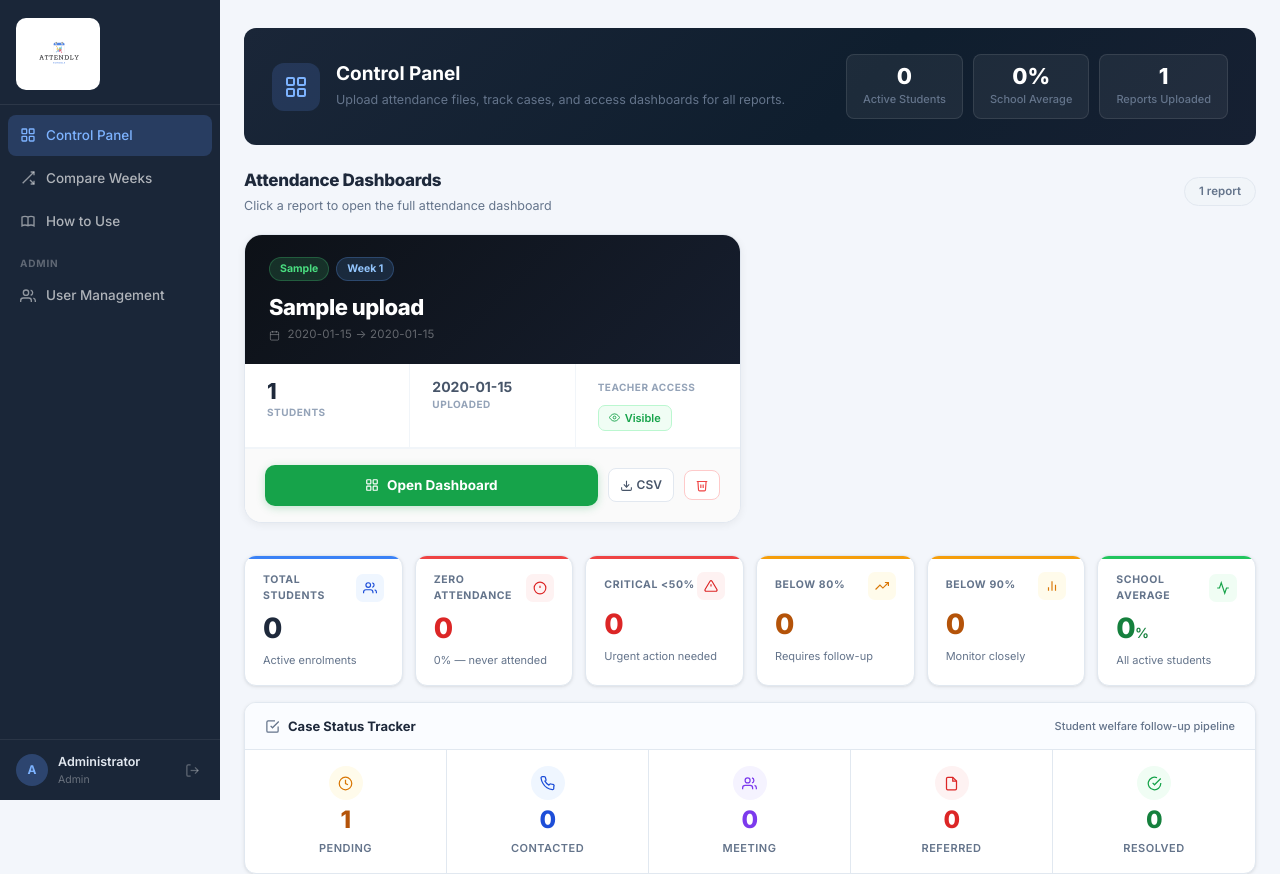
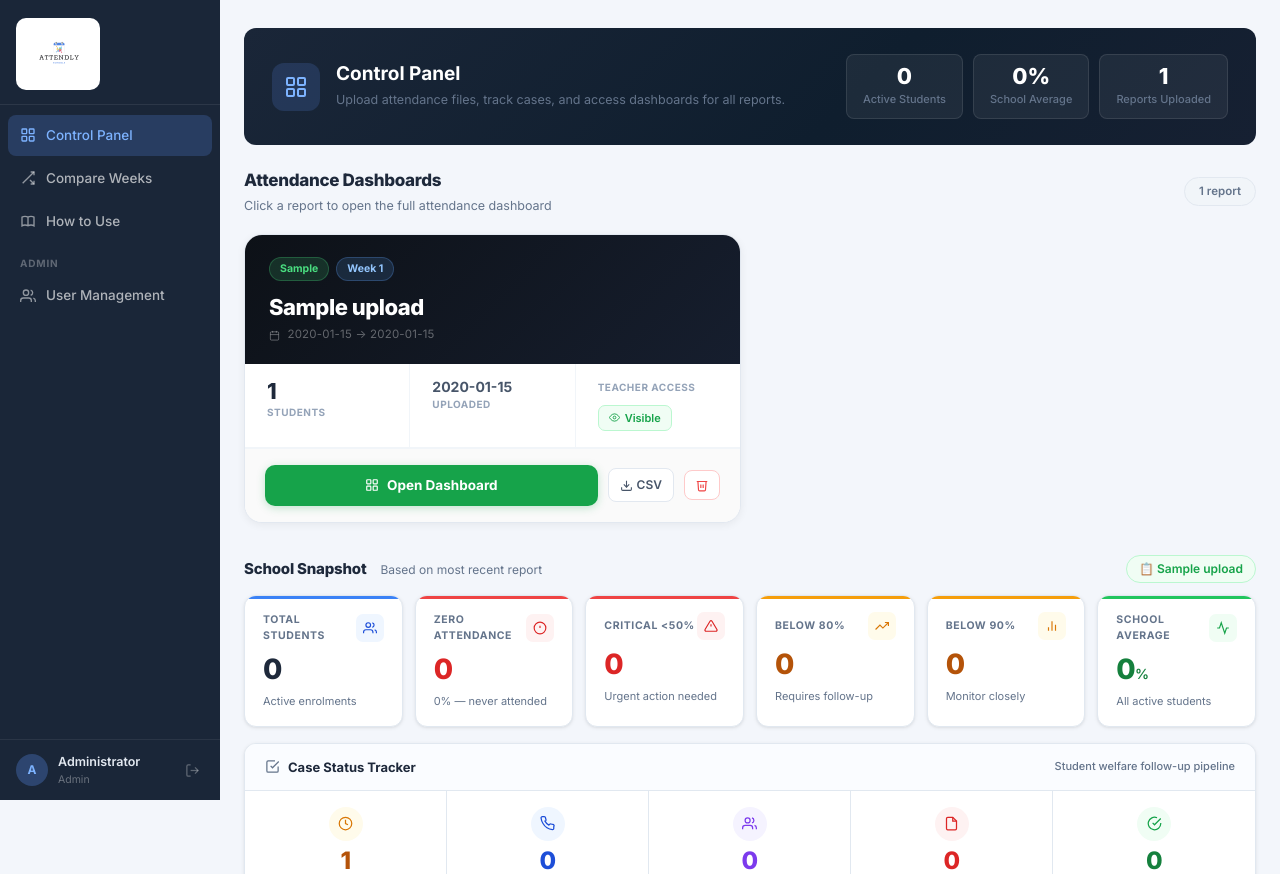
Before and after one commit to Amritak47/School-Attendance-Dashboard, a Flask app: page / in a window 1280 px wide. Shown: the top 874 px of the page. Run offline with Flask 3, Linux system fonts and the light colour scheme; a user stored in the database is signed in; tables that the repository leaves empty hold one stand-in row (values such as "Sample post").

Commit message:
Show which report drives the School Snapshot stats
Added a clear label above the KPI strip showing the report
name (e.g. 'Week 1') so admins know which term/week the
numbers refer to.

https://claude.ai/code/session_017J1nnBPZsvjt6os6FKhmQC

```diff
--- a/moil_backend/templates/index.html
+++ b/moil_backend/templates/index.html
@@ -668,6 +668,15 @@ body { margin: 0; }
 
   <!-- ── ATTENDANCE OVERVIEW (admin only) ── -->
   {% if current_user.is_admin and stats %}
+  <div style="display:flex;align-items:center;justify-content:space-between;margin-bottom:12px;">
+    <div>
+      <span style="font-size:15px;font-weight:800;color:#1E293B;letter-spacing:-0.2px;">School Snapshot</span>
+      <span style="font-size:12px;color:#64748B;margin-left:10px;">Based on most recent report</span>
+    </div>
+    <span style="font-size:12px;font-weight:600;color:#16A34A;background:#F0FDF4;border:1px solid #BBF7D0;border-radius:20px;padding:4px 12px;">
+      📋 {{ stats.upload_label }}
+    </span>
+  </div>
   <div class="stat-strip-index">
     <div class="kpi-card kpi-blue">
       <div class="kpi-top">
```
